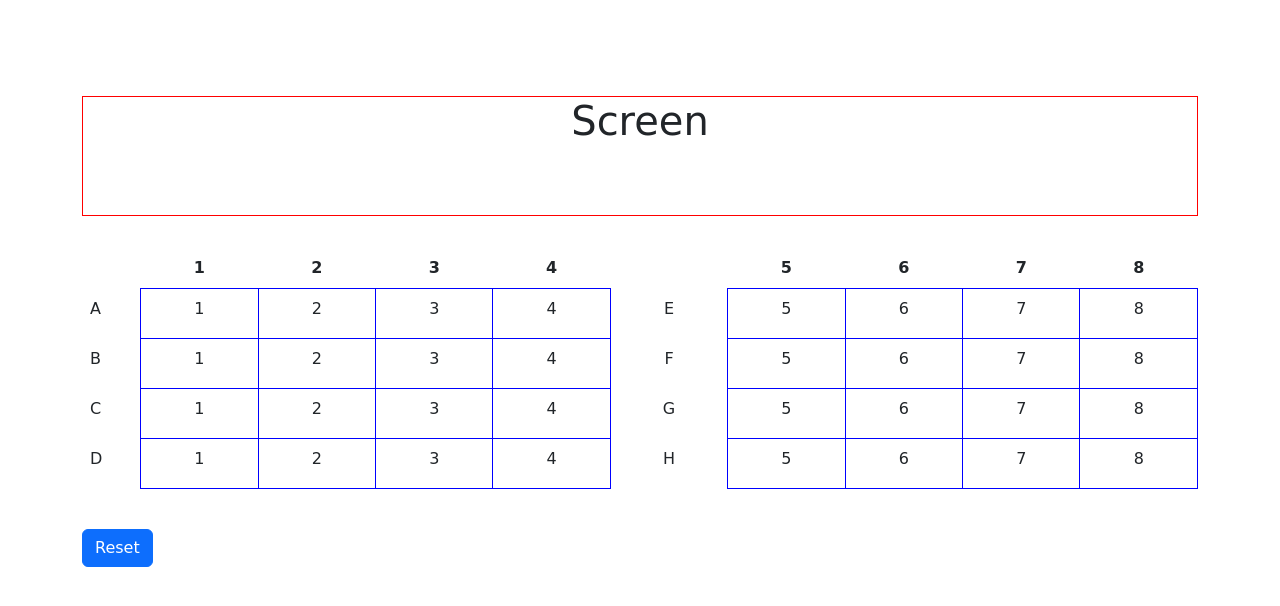
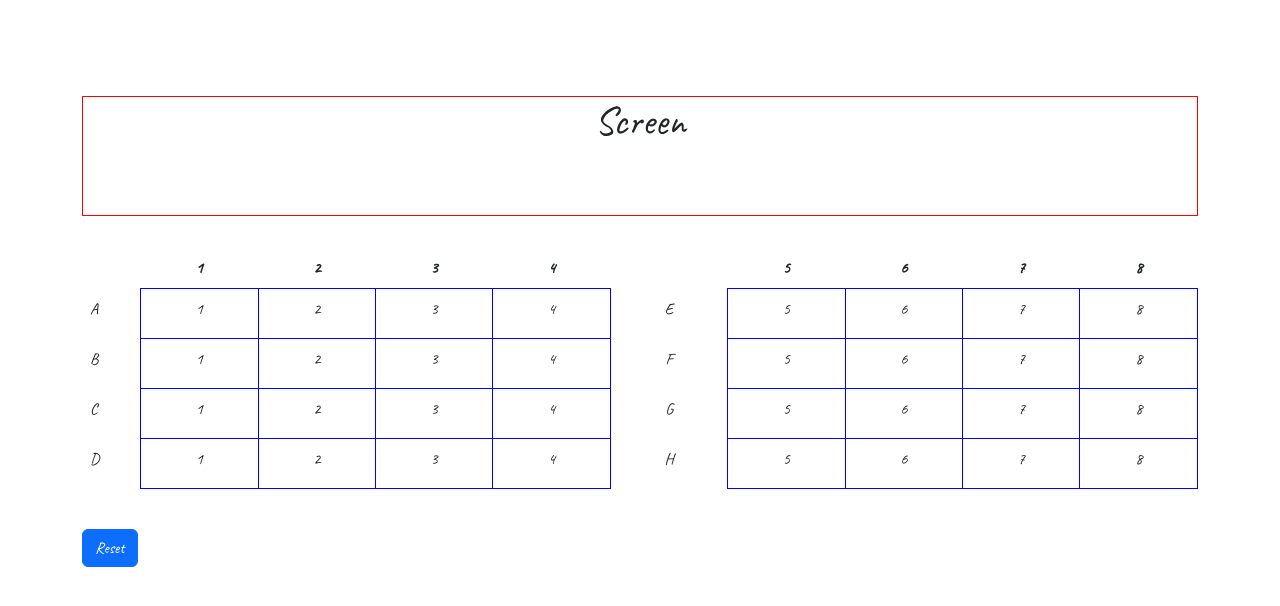
Before and after one commit to belalove1/cinema, a plain HTML site: page index.html in a window 1280 px wide. Drawn offline with nearby package versions, Linux system fonts and the light colour scheme.

Commit message:
Update style.css

```diff
--- a/style.css
+++ b/style.css
@@ -2,7 +2,7 @@
 
 
 * {
-  font-family: 'Coveat', cursive ;
+  font-family: 'Caveat', cursive ;
 }
 body {
   width: 100%;
```
